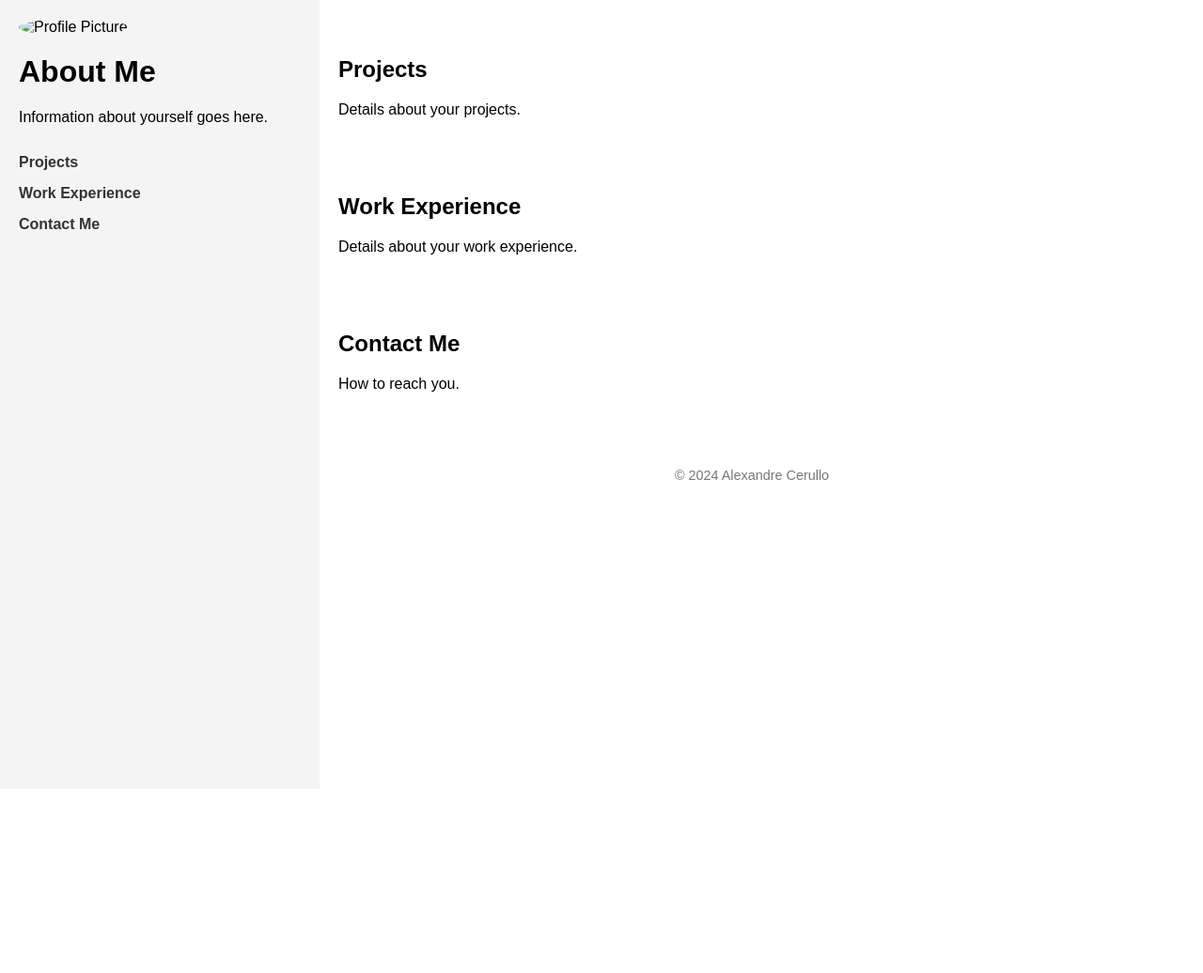
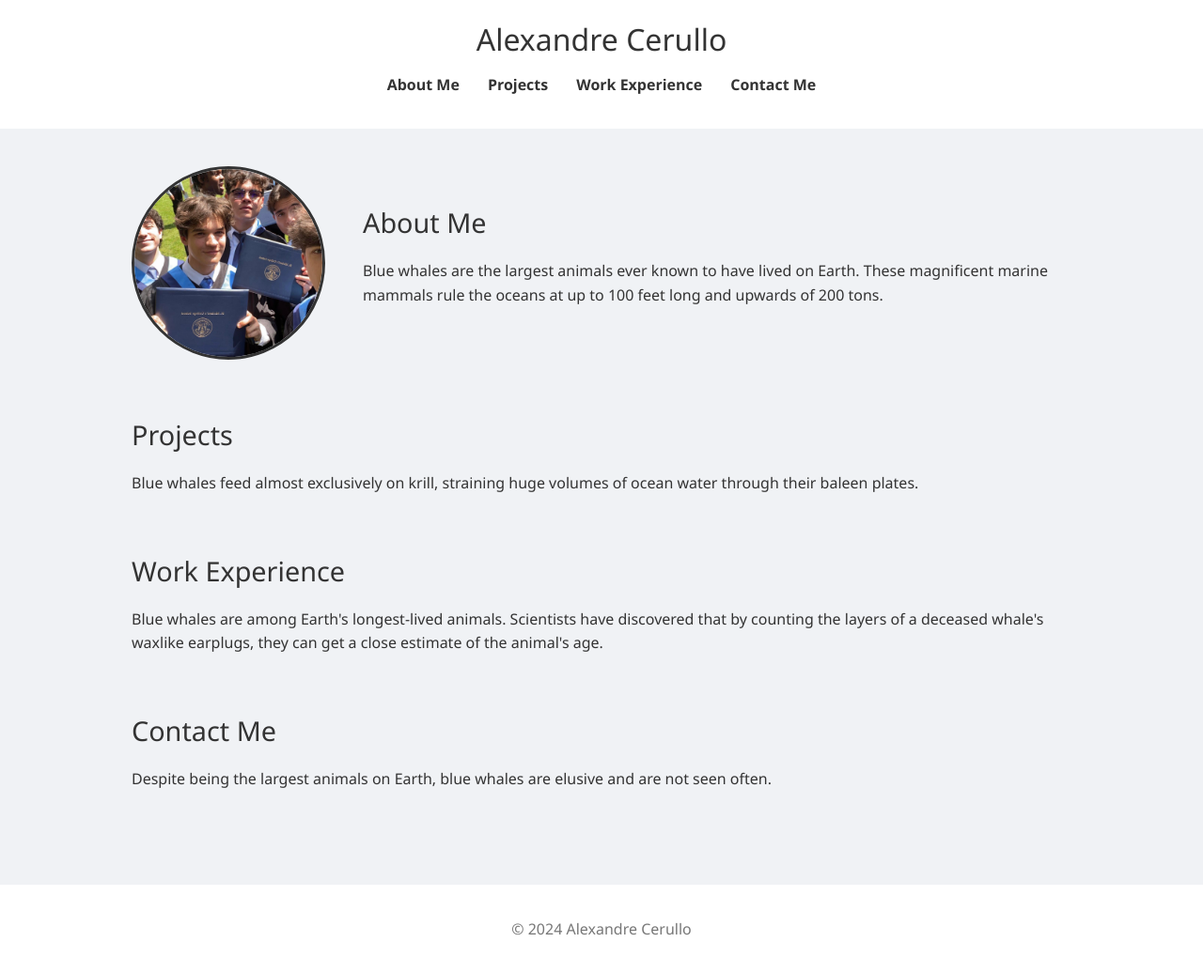
Before and after one commit to AlexCerullo/alexcerullo.github.io, a plain HTML site: page index.html in a window 1280 px wide. Shown: the whole page at 94% size. Before the commit the page ends 800 px from the top, so only its background shows below. Drawn offline with Linux system fonts and the light colour scheme.

Commit message:
commit 3 - better UI

```diff
--- a/index.html
+++ b/index.html
@@ -6,35 +6,49 @@
     <link rel="stylesheet" href="styles.css">
 </head>
 <body>
-    <div class="sidebar">
-        <img src="profile.jpg" alt="Profile Picture">
-        <h1>About Me</h1>
-        <p>Information about yourself goes here.</p>
+    <header>
+        <h1 class="name">Alexandre Cerullo</h1>
         <nav>
             <ul>
+                <li><a href="#about">About Me</a></li>
                 <li><a href="#projects">Projects</a></li>
-                <li><a href="#work-experience">Work Experience</a></li>
+                <li><a href="#work">Work Experience</a></li>
                 <li><a href="#contact">Contact Me</a></li>
             </ul>
         </nav>
-    </div>
-    <div class="content">
+    </header>
+    <main>
+        <!-- About Me Section -->
+        <section id="about">
+            <div class="about-container">
+                <img src="Images/gradphoto.jpg" alt="Profile Picture" class="profile-pic">
+                <div class="about-text">
+                    <h2>About Me</h2>
+                    <p>Blue whales are the largest animals ever known to have lived on Earth. These magnificent marine mammals rule the oceans at up to 100 feet long and upwards of 200 tons.</p>
+                </div>
+            </div>
+        </section>
+        <!-- Projects Section -->
         <section id="projects">
             <h2>Projects</h2>
-            <p>Details about your projects.</p>
+            <p>Blue whales feed almost exclusively on krill, straining huge volumes of ocean water through their baleen plates.</p>
         </section>
-        <section id="work-experience">
+        <!-- Work Experience Section -->
+        <section id="work">
             <h2>Work Experience</h2>
-            <p>Details about your work experience.</p>
+            <p>Blue whales are among Earth's longest-lived animals. Scientists have discovered that by counting the layers of a deceased whale's waxlike earplugs, they can get a close estimate of the animal's age.</p>
         </section>
+        <!-- Contact Me Section -->
         <section id="contact">
             <h2>Contact Me</h2>
-            <p>How to reach you.</p>
+            <p>Despite being the largest animals on Earth, blue whales are elusive and are not seen often.</p>
         </section>
-        <footer>
-            <p>&copy; 2024 Alexandre Cerullo</p>
-        </footer>
-    </div>
+    </main>
+    <footer>
+        <p>&copy; 2024 Alexandre Cerullo</p>
+    </footer>
+    <!-- Back to Top Button -->
+    <button id="backToTop">↑</button>
     <script src="script.js"></script>
 </body>
 </html>
--- a/script.js
+++ b/script.js
@@ -1,3 +1,17 @@
-document.addEventListener('DOMContentLoaded', () => {
-    console.log('Website Loaded');
+// Show or hide the Back to Top button
+window.addEventListener('scroll', function() {
+    const backToTopButton = document.getElementById('backToTop');
+    if (window.pageYOffset > 300) {
+        backToTopButton.style.display = 'block';
+    } else {
+        backToTopButton.style.display = 'none';
+    }
 });
+
+// Scroll back to top when the button is clicked
+document.getElementById('backToTop').addEventListener('click', function() {
+    window.scrollTo({
+        top: 0,
+        behavior: 'smooth'
+    });
+});
--- a/styles.css
+++ b/styles.css
@@ -1,69 +1,160 @@
+/* General Styles */
 body {
+    font-family: 'Segoe UI', Tahoma, Geneva, Verdana, sans-serif;
     margin: 0;
-    font-family: Arial, sans-serif;
+    padding: 0;
+    background-color: #f0f2f5;
+    color: #333;
 }
 
+a {
+    text-decoration: none;
+    color: inherit;
+}
+
+h1, h2 {
+    margin: 0;
+    font-weight: normal;
+}
+
+/* Smooth scrolling */
 html {
     scroll-behavior: smooth;
 }
 
-.sidebar {
-    position: fixed;
-    width: 300px;
-    height: 100%;
-    background-color: #f4f4f4;
+/* Header Styles */
+header {
+    background-color: #fff;
     padding: 20px;
-    overflow-y: auto;
+    position: sticky;
+    top: 0;
+    z-index: 1000;
 }
 
-.sidebar img {
-    width: 100%;
-    border-radius: 50%;
+.name {
+    font-size: 2em;
+    text-align: center;
 }
 
-.sidebar h1 {
-    margin-top: 20px;
-}
-
-.sidebar p {
+nav {
     margin-top: 10px;
 }
 
-.sidebar nav {
-    margin-top: 30px;
-}
-
-.sidebar nav ul {
-    list-style-type: none;
+nav ul {
+    display: flex;
+    justify-content: center;
+    list-style: none;
     padding: 0;
 }
 
-.sidebar nav ul li {
-    margin-bottom: 15px;
+nav ul li {
+    margin: 0 15px;
 }
 
-.sidebar nav ul li a {
-    text-decoration: none;
+nav ul li a {
+    font-weight: bold;
     color: #333;
-    font-weight: bold;
+    transition: color 0.3s;
 }
 
-.sidebar nav ul li a:hover {
+nav ul li a:hover {
     color: #007BFF;
 }
 
-.content {
-    margin-left: 320px;
-    padding: 40px;
+/* Main Content Styles */
+main {
+    max-width: 1000px;
+    margin: 0 auto;
+    padding: 40px 20px;
 }
 
 section {
-    margin-bottom: 80px;
+    margin-bottom: 60px;
 }
 
+.about-container {
+    display: flex;
+    align-items: center;
+    flex-wrap: wrap;
+}
+
+.profile-pic {
+    width: 200px;
+    height: 200px;
+    border-radius: 50%;
+    border: 3px solid #333;
+    object-fit: cover;
+    margin-right: 40px;
+}
+
+.about-text {
+    flex: 1;
+}
+
+.about-text h2 {
+    font-size: 1.8em;
+    margin-bottom: 20px;
+}
+
+section h2 {
+    font-size: 1.8em;
+    margin-bottom: 20px;
+}
+
+section p {
+    line-height: 1.6;
+}
+
+/* Footer Styles */
 footer {
+    background-color: #fff;
     text-align: center;
-    margin-top: 60px;
-    font-size: 0.9em;
+    padding: 20px;
     color: #777;
 }
+
+/* Back to Top Button */
+#backToTop {
+    position: fixed;
+    bottom: 40px;
+    right: 40px;
+    display: none;
+    background-color: #007BFF;
+    color: #fff;
+    border: none;
+    padding: 15px;
+    border-radius: 50%;
+    font-size: 18px;
+    cursor: pointer;
+    z-index: 1000;
+    transition: background-color 0.3s;
+}
+
+#backToTop:hover {
+    background-color: #0056b3;
+}
+
+/* Responsive Styles */
+@media (max-width: 768px) {
+    .about-container {
+        flex-direction: column;
+        align-items: center;
+    }
+
+    .about-text {
+        margin-top: 20px;
+        text-align: center;
+    }
+
+    .profile-pic {
+        margin-right: 0;
+    }
+
+    nav ul {
+        flex-direction: column;
+    }
+
+    nav ul li {
+        margin: 10px 0;
+    }
+}
```
Also changed, not shown: Images/gradphoto.jpg (added).
